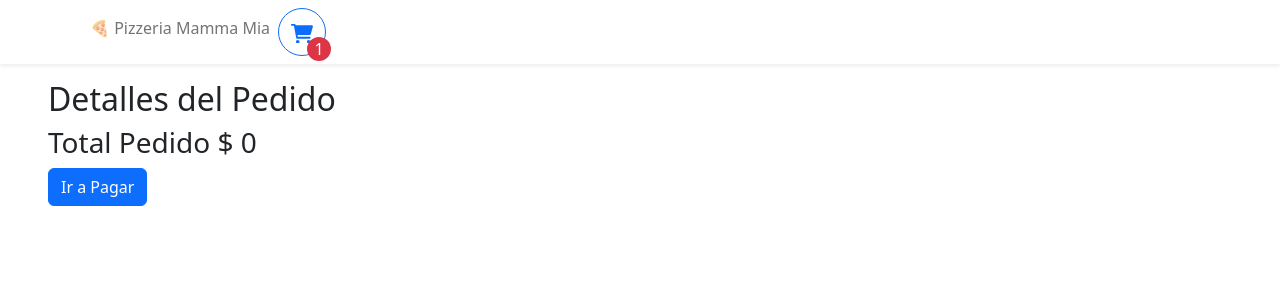
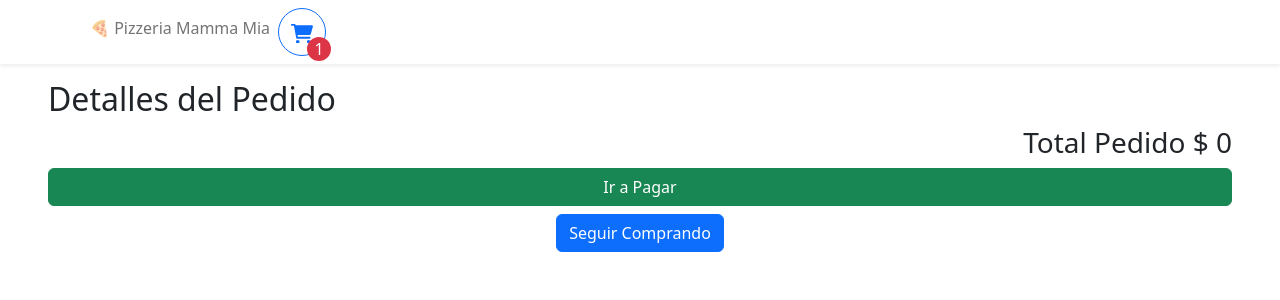
Before and after one commit to Marksolidor/mamma-mia, a React (Create React App) app: page /carrito in a window 1280 px wide. Shown: the top 300 px of the page. Built offline with nearby package versions, Linux system fonts and the light colour scheme.

Commit message:
fix cart display

```diff
--- a/src/index.css
+++ b/src/index.css
@@ -13,7 +13,12 @@ code {
 }
 
 .g-3{
-  padding: 0 2em 0 2em;
+  padding: 0 2em 1em 2em;
+}
+
+.price{
+  font-weight: bolder;
+  font-size: 1.2em;
 }
 
 li{
@@ -58,6 +63,7 @@ li{
 .order-container{
   display: flex;
   justify-content: space-between;
+  text-align: center;
   align-items: baseline;
   padding-right: 0.5em;
   margin-bottom: 1.5em;
@@ -69,3 +75,13 @@ li{
 .order-img{
   width: 10em;;
 }
+
+.amount-container{
+  align-items: baseline;
+  padding: 1em 0 0.5em 0;
+}
+
+.total{
+  display: flex;
+  flex-direction: column;
+}
--- a/src/views/Cart.jsx
+++ b/src/views/Cart.jsx
@@ -33,14 +33,14 @@ const Cart = () => {
             <img className="order-img" src={p.img} alt={p.img} />
               <label classname="name"> {p.name}</label>
             </div>
-            <div className="amount-container">
+            <div className="amount-container d-flex">
               <label>${p.price}</label>
               <Button className="btn-danger"
               onClick={() => amountSet("rest", p.idProduct, p.amount)}
               >
                 -
               </Button>
-              <label> {p.amount} </label>
+              <label className="m-1"> {p.amount} </label>
               <Button className="btn-success"
               onClick={() => amountSet("add", p.idProduct, p.amount)}
               >
@@ -49,14 +49,17 @@ const Cart = () => {
             </div>
           </div>
         ))}
-        <div>
-          <h3 className="resultcart">
+        <div className="total">
+          <h3 className="resultcart text-end">
             Total Pedido $ {detail
               .map((item) => item.price * item.amount)
               .reduce((prev, curr) => prev + curr, 0)
               .toLocaleString("de-DE")}
           </h3>
-          <Button>Ir a Pagar</Button>
+          <Button className="btn btn-success">Ir a Pagar</Button>
+        </div>
+        <div className="buttons d-flex mt-2">
+          <Button className="btn btn-primary">Seguir Comprando</Button>
         </div>
       </div>
     </div>
--- a/src/views/Home.jsx
+++ b/src/views/Home.jsx
@@ -41,7 +41,7 @@ console.log(detail)
                 </ul>
               </div>
               <div>
-                <span>{item.price}</span>
+                <p className="text-end price">${item.price}</p>
               </div>
               <div className="buttons">
                 <Button type="button" className="btn btn-success w-100" onClick={() => addCart(item)}>
```
